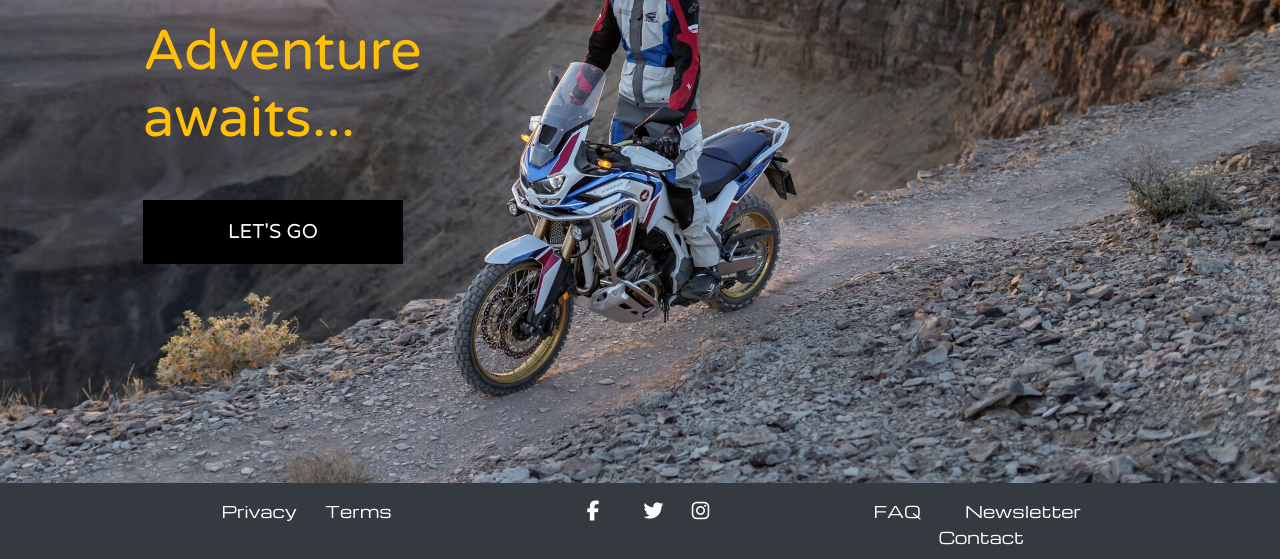
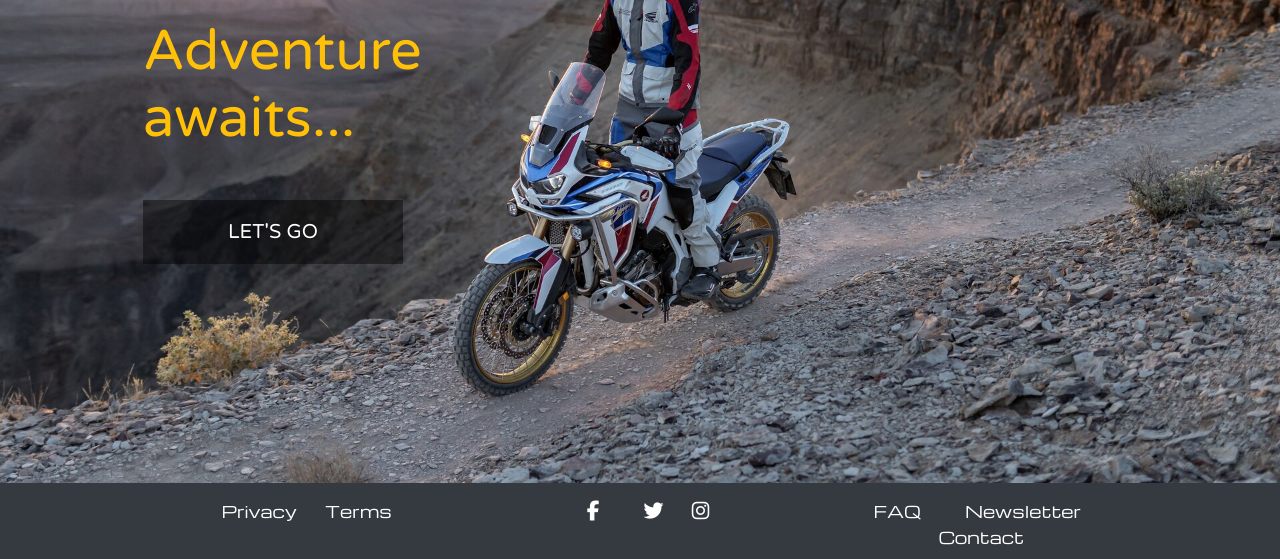
Before and after one commit to kwalczak80/mx-monster, a Django app: page / in a window 1280 px wide. Shown: the part 317-876 px from the top of the page. Run offline with Django 3.2, Linux system fonts and the light colour scheme; parts of the project's set-up code (start-up, migrations or seed data) failed here and were passed over; some libraries are stand-ins or nearby versions.

Commit message:
Update style in base.css

```diff
--- a/static/css/base.css
+++ b/static/css/base.css
@@ -69,7 +69,7 @@ body {
 }
 
 .shop-now-button {
-    background: black;
+    background: rgba(0, 0, 0, 0.438);
     color: white;
     min-width: 260px;
 }
```
